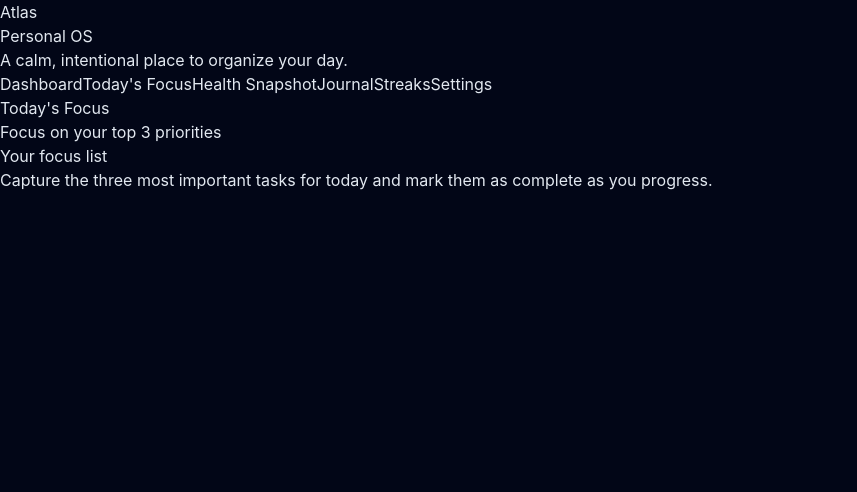
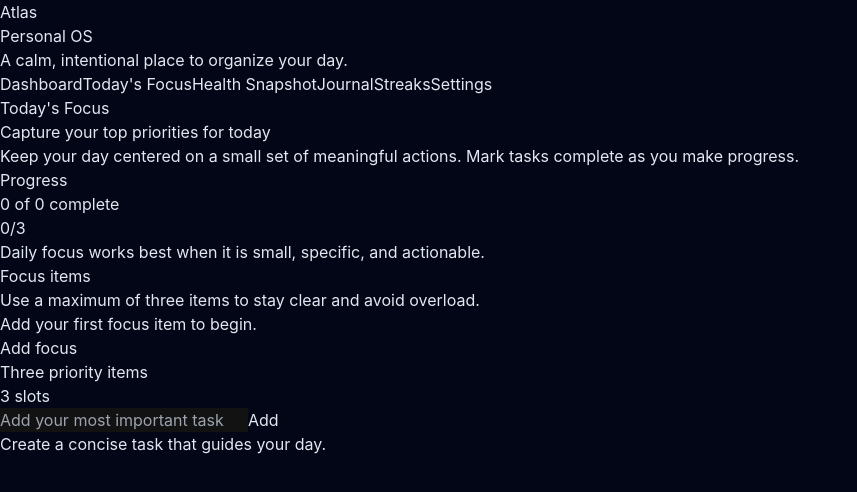
Before and after one commit to himuexe/Atlas, a React (Vite) app: page /focus in a window 1280 px wide. Shown: the top 492 px of the page, without its empty margins (0-857 px from the left). Built offline with nearby package versions, Linux system fonts and the light colour scheme.

Commit message:
feat: add Today’s Focus module with task creation and progress tracking

```diff
--- /dev/null
+++ b/src/features/focus/FocusFeature.tsx
@@ -0,0 +1,62 @@
+import { useDailyFocus } from './useDailyFocus';
+import { FocusInputForm } from './FocusInputForm';
+import { FocusItemCard } from './FocusItemCard';
+
+export function FocusFeature() {
+  const { items, addItem, toggleCompletion, removeItem, completedCount, canAddItem, maxItems } = useDailyFocus();
+
+  return (
+    <div className="space-y-6">
+      <header className="space-y-2">
+        <p className="text-sm uppercase tracking-[0.35em] text-slate-500">Today's Focus</p>
+        <h2 className="text-3xl font-semibold tracking-tight text-white">Capture your top priorities for today</h2>
+        <p className="max-w-2xl text-sm leading-6 text-slate-400">
+          Keep your day centered on a small set of meaningful actions. Mark tasks complete as you make progress.
+        </p>
+      </header>
+
+      <div className="grid gap-6 xl:grid-cols-[1.4fr_1fr]">
+        <div className="space-y-6">
+          <div className="rounded-3xl border border-slate-800 bg-slate-900/95 p-6 shadow-sm shadow-black/20">
+            <div className="flex items-center justify-between gap-4">
+              <div>
+                <p className="text-sm uppercase tracking-[0.35em] text-slate-500">Progress</p>
+                <h3 className="mt-2 text-2xl font-semibold text-white">{completedCount} of {items.length} complete</h3>
+              </div>
+              <div className="rounded-3xl bg-slate-800 px-3 py-2 text-xs font-semibold uppercase tracking-[0.35em] text-slate-300">
+                {items.length}/{maxItems}
+              </div>
+            </div>
+            <p className="mt-4 text-sm leading-6 text-slate-400">
+              Daily focus works best when it is small, specific, and actionable.
+            </p>
+          </div>
+
+          <div className="rounded-3xl border border-slate-800 bg-slate-900/95 p-6 shadow-sm shadow-black/20">
+            <h3 className="text-xl font-semibold text-white">Focus items</h3>
+            <p className="mt-2 text-sm leading-6 text-slate-400">Use a maximum of three items to stay clear and avoid overload.</p>
+
+            {items.length === 0 ? (
+              <div className="mt-6 rounded-3xl border border-dashed border-slate-700 bg-slate-950/70 p-6 text-sm text-slate-400">
+                Add your first focus item to begin.
+              </div>
+            ) : (
+              <ul className="mt-6 space-y-3">
+                {items.map((item) => (
+                  <FocusItemCard
+                    key={item.id}
+                    item={item}
+                    onToggle={toggleCompletion}
+                    onRemove={removeItem}
+                  />
+                ))}
+              </ul>
+            )}
+          </div>
+        </div>
+
+        <FocusInputForm onAdd={addItem} disabled={!canAddItem} maxItems={maxItems} />
+      </div>
+    </div>
+  );
+}
--- /dev/null
+++ b/src/features/focus/FocusInputForm.tsx
@@ -0,0 +1,60 @@
+import { FormEvent, useState } from 'react';
+
+interface FocusInputFormProps {
+  onAdd: (title: string) => void;
+  disabled: boolean;
+  maxItems: number;
+}
+
+export function FocusInputForm({ onAdd, disabled, maxItems }: FocusInputFormProps) {
+  const [title, setTitle] = useState('');
+
+  const handleSubmit = (event: FormEvent<HTMLFormElement>) => {
+    event.preventDefault();
+    if (!title.trim() || disabled) {
+      return;
+    }
+
+    onAdd(title);
+    setTitle('');
+  };
+
+  return (
+    <form onSubmit={handleSubmit} className="space-y-3 rounded-3xl border border-slate-800 bg-slate-950/95 p-6 shadow-sm shadow-black/20">
+      <div className="flex items-center justify-between gap-3">
+        <div>
+          <p className="text-sm uppercase tracking-[0.35em] text-slate-500">Add focus</p>
+          <h3 className="text-2xl font-semibold text-white">Three priority items</h3>
+        </div>
+        <span className="rounded-full bg-slate-800 px-3 py-1 text-xs font-semibold uppercase tracking-[0.35em] text-slate-300">
+          {maxItems} slots
+        </span>
+      </div>
+
+      <div className="grid gap-3 sm:grid-cols-[1fr_auto]">
+        <input
+          value={title}
+          disabled={disabled}
+          onChange={(event) => setTitle(event.target.value)}
+          placeholder="Add your most important task"
+          className="min-w-0 rounded-3xl border border-slate-800 bg-slate-900 px-4 py-3 text-sm text-white placeholder:text-slate-500 focus:border-cyan-400 focus:outline-none focus:ring-2 focus:ring-cyan-400/20"
+        />
+        <button
+          type="submit"
+          disabled={disabled}
+          className="rounded-3xl bg-cyan-400 px-5 py-3 text-sm font-semibold text-slate-950 transition hover:bg-cyan-300 disabled:cursor-not-allowed disabled:opacity-50"
+        >
+          Add
+        </button>
+      </div>
+
+      {disabled ? (
+        <p className="text-sm leading-6 text-slate-500">
+          You have reached the maximum of {maxItems} focus items. Mark an item complete or remove it to add a new one.
+        </p>
+      ) : (
+        <p className="text-sm leading-6 text-slate-500">Create a concise task that guides your day.</p>
+      )}
+    </form>
+  );
+}
--- /dev/null
+++ b/src/features/focus/FocusItemCard.tsx
@@ -0,0 +1,39 @@
+import { FocusItem } from './types';
+
+interface FocusItemCardProps {
+  item: FocusItem;
+  onToggle: (id: string) => void;
+  onRemove: (id: string) => void;
+}
+
+export function FocusItemCard({ item, onToggle, onRemove }: FocusItemCardProps) {
+  return (
+    <li className="rounded-3xl border border-slate-800 bg-slate-950/95 p-4 shadow-sm shadow-black/20">
+      <div className="flex items-start justify-between gap-4">
+        <label className="flex-1 cursor-pointer">
+          <div className="flex items-center gap-3">
+            <input
+              type="checkbox"
+              checked={item.completed}
+              onChange={() => onToggle(item.id)}
+              className="h-5 w-5 rounded border-slate-700 bg-slate-900 text-cyan-400 focus:ring-cyan-400"
+            />
+            <div>
+              <p className={`text-base font-medium ${item.completed ? 'text-slate-400 line-through' : 'text-white'}`}>
+                {item.title}
+              </p>
+              <p className="mt-1 text-xs text-slate-500">Added today</p>
+            </div>
+          </div>
+        </label>
+        <button
+          type="button"
+          onClick={() => onRemove(item.id)}
+          className="rounded-full border border-slate-700 bg-slate-900 px-3 py-1 text-xs font-semibold text-slate-400 transition hover:bg-slate-800 hover:text-white"
+        >
+          Remove
+        </button>
+      </div>
+    </li>
+  );
+}
--- /dev/null
+++ b/src/features/focus/types.ts
@@ -0,0 +1,6 @@
+export interface FocusItem {
+  id: string;
+  title: string;
+  completed: boolean;
+  createdAt: string;
+}
--- /dev/null
+++ b/src/features/focus/useDailyFocus.ts
@@ -0,0 +1,54 @@
+import { useCallback, useMemo, useState } from 'react';
+import { FocusItem } from './types';
+
+const MAX_ITEMS = 3;
+
+function createItem(title: string): FocusItem {
+  return {
+    id: `${Date.now()}-${Math.random().toString(36).slice(2, 8)}`,
+    title: title.trim(),
+    completed: false,
+    createdAt: new Date().toISOString(),
+  };
+}
+
+export function useDailyFocus(initialItems: FocusItem[] = []) {
+  const [items, setItems] = useState<FocusItem[]>(initialItems);
+
+  const addItem = useCallback((title: string) => {
+    if (!title.trim() || items.length >= MAX_ITEMS) {
+      return;
+    }
+
+    setItems((currentItems) => [...currentItems, createItem(title)]);
+  }, [items.length]);
+
+  const toggleCompletion = useCallback((id: string) => {
+    setItems((currentItems) =>
+      currentItems.map((item) =>
+        item.id === id ? { ...item, completed: !item.completed } : item,
+      ),
+    );
+  }, []);
+
+  const removeItem = useCallback((id: string) => {
+    setItems((currentItems) => currentItems.filter((item) => item.id !== id));
+  }, []);
+
+  const completedCount = useMemo(
+    () => items.filter((item) => item.completed).length,
+    [items],
+  );
+
+  const canAddItem = items.length < MAX_ITEMS;
+
+  return {
+    items,
+    addItem,
+    toggleCompletion,
+    removeItem,
+    completedCount,
+    maxItems: MAX_ITEMS,
+    canAddItem,
+  };
+}
--- a/src/pages/FocusPage.tsx
+++ b/src/pages/FocusPage.tsx
@@ -1,17 +1,5 @@
-import { SectionCard } from '../components/ui/SectionCard';
+import { FocusFeature } from '../features/focus/FocusFeature';
 
 export function FocusPage() {
-  return (
-    <div className="space-y-6">
-      <header className="space-y-2">
-        <p className="text-sm uppercase tracking-[0.35em] text-slate-500">Today's Focus</p>
-        <h2 className="text-3xl font-semibold tracking-tight text-slate-950">Focus on your top 3 priorities</h2>
-      </header>
-
-      <SectionCard
-        title="Your focus list"
-        description="Capture the three most important tasks for today and mark them as complete as you progress."
-      />
-    </div>
-  );
+  return <FocusFeature />;
 }
```
Also changed, not shown: 1 other file (tests, documents, lock files or other folders).
